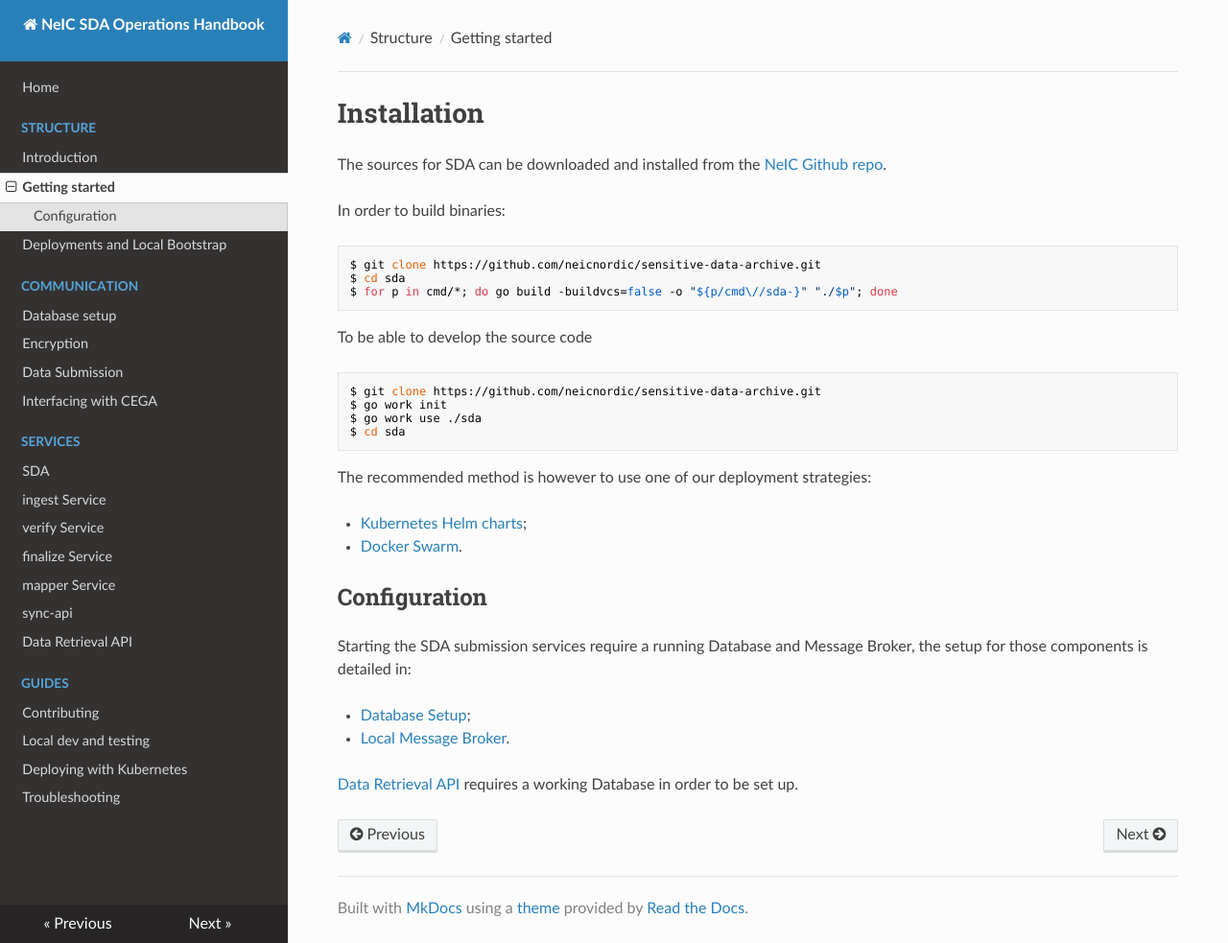
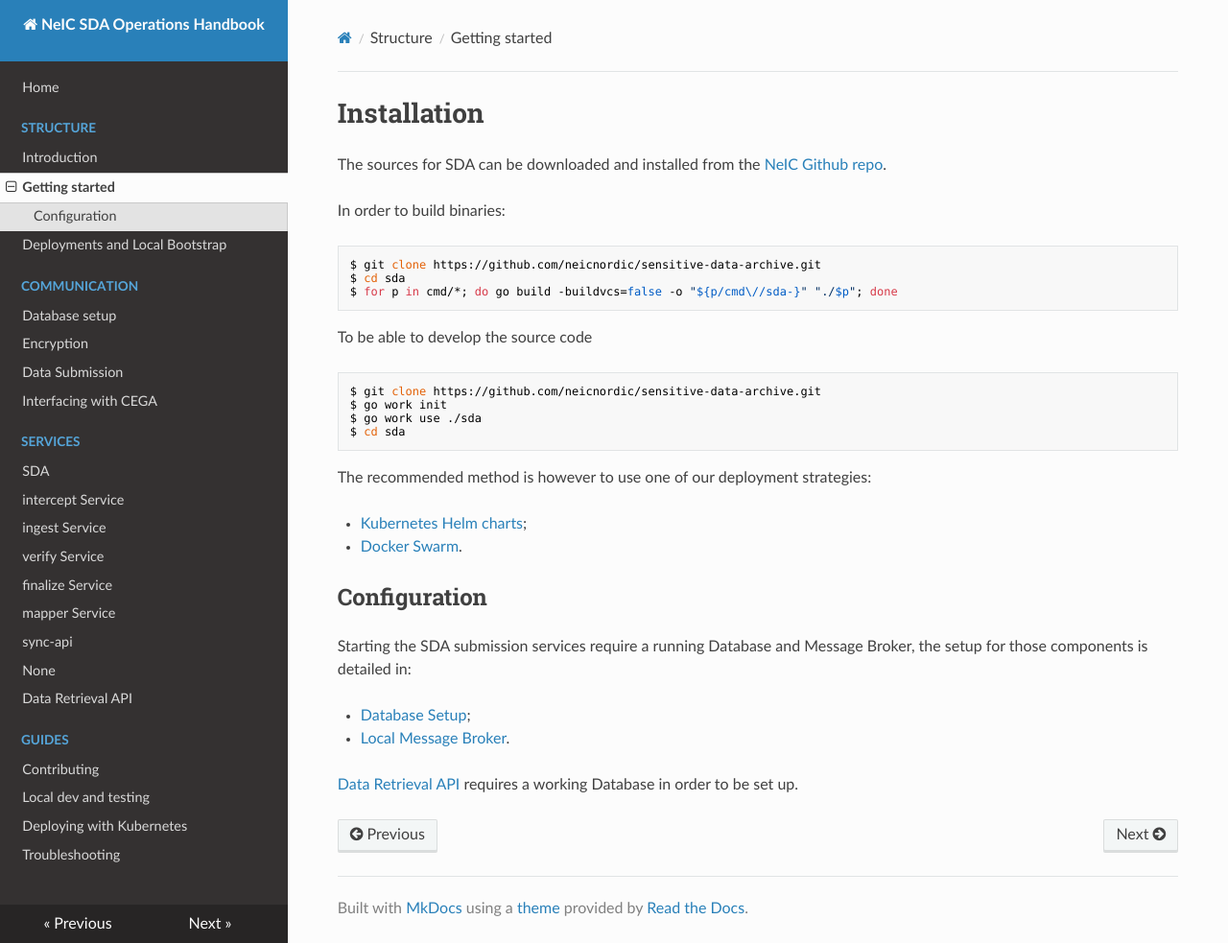
Before and after one commit to neicnordic/neic-sda, an MkDocs documentation site: the page built from docs/setup.md, in a window 1280 px wide and 983 px high. Shown: the whole window at 96% size. Built offline with MkDocs 1.6.1, drawn with Linux system fonts in a browser that asks for light colours; nearby versions of some CDN libraries; some of the changed lines change nothing that is shown.

Commit message:
add sync and intercept to service list

```diff
--- a/mkdocs.yml
+++ b/mkdocs.yml
@@ -20,11 +20,13 @@ nav:
       - Interfacing with CEGA: "connection.md"
   - "Services":
       - SDA: "services/sda.md"
+      - "services/intercept.md"
       - "services/ingest.md"
       - "services/verify.md"
       - "services/finalize.md"
       - "services/mapper.md"
       - "services/syncapi.md"
+      - "services/sync.md"
       - Data Retrieval API: "dataout.md"
   - "Guides":
       - Contributing: "CONTRIBUTING.md"
```
